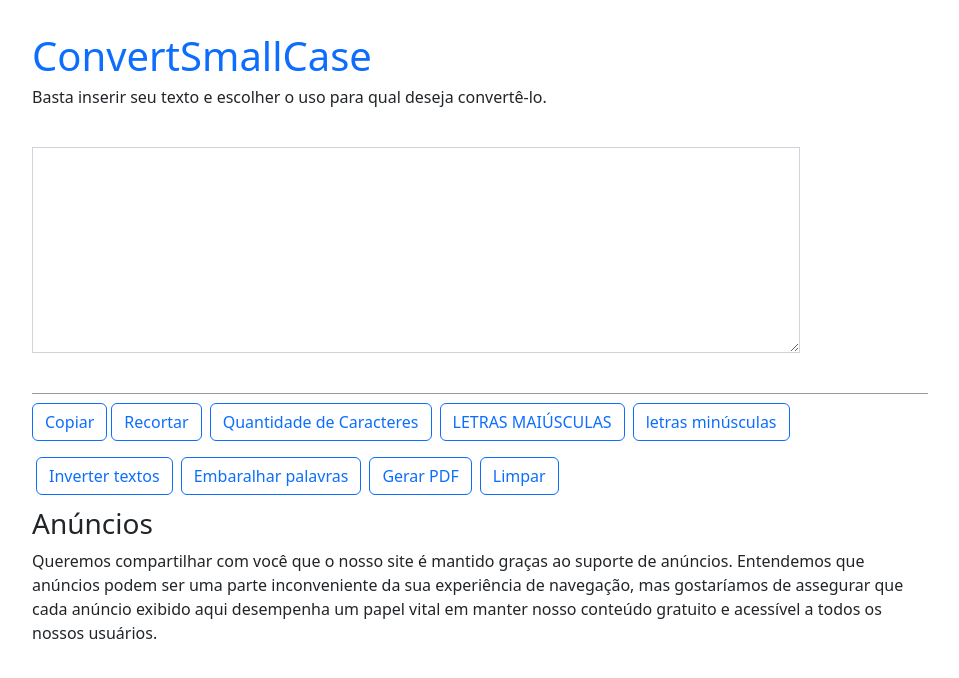
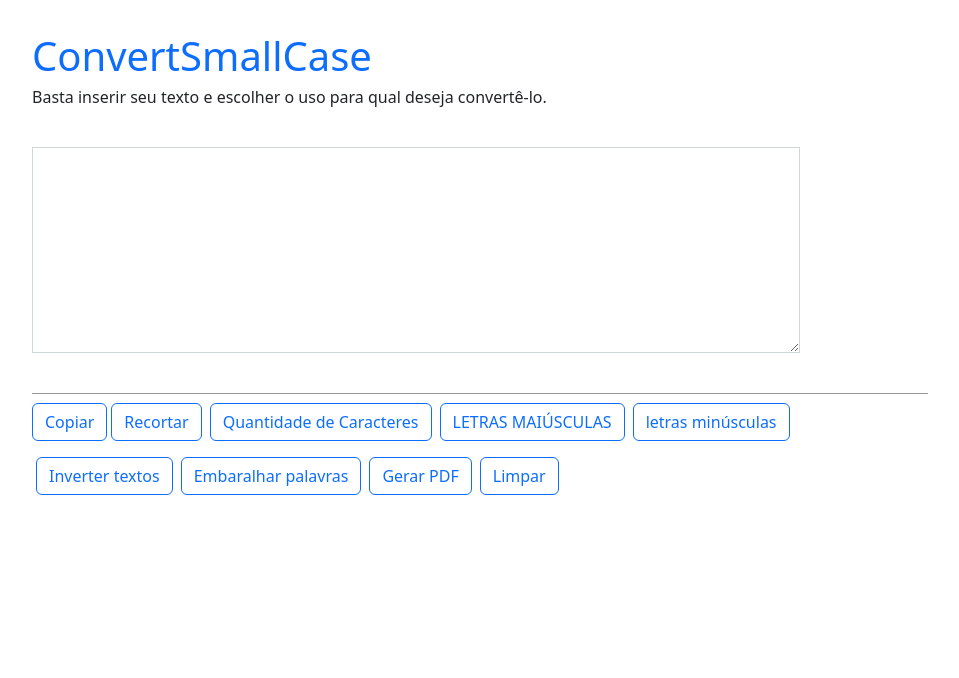
Before and after one commit to Tech3lever/convertcase, a Next.js app: page / in a window 1280 px wide. Shown: the top 678 px of the page, without its empty margins (128-1087 px from the left). Built offline with nearby package versions, Linux system fonts and the light colour scheme.

Commit message:
anúncios removidos

```diff
--- a/pages/initial/index.js
+++ b/pages/initial/index.js
@@ -163,7 +163,7 @@ let Initial = () => {
                         </button>
                     </h4>
                 </div>
-                <div className="anuncios">
+                {/* <div className="anuncios">
                     <h3>
                         Anúncios
                     </h3>
@@ -190,10 +190,7 @@ let Initial = () => {
                         </div>
                     </div>
                 </div>
-                {/* <CustomHTML /> */}
-                <div className={style.spacing}>
-                    <Script type='text/javascript' src='//pl22890007.profitablegatecpm.com/ca/10/22/ca102243340209a99ee3a27402245adf.js'></Script>
-                </div>
+            */}
             </main>
 
 
```
